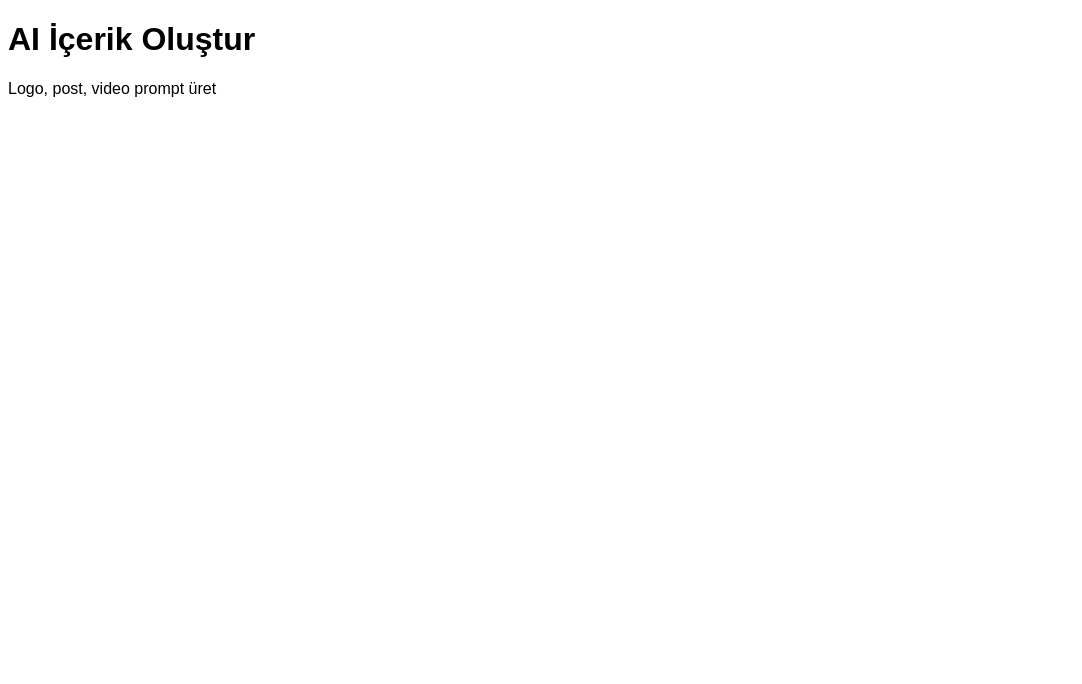
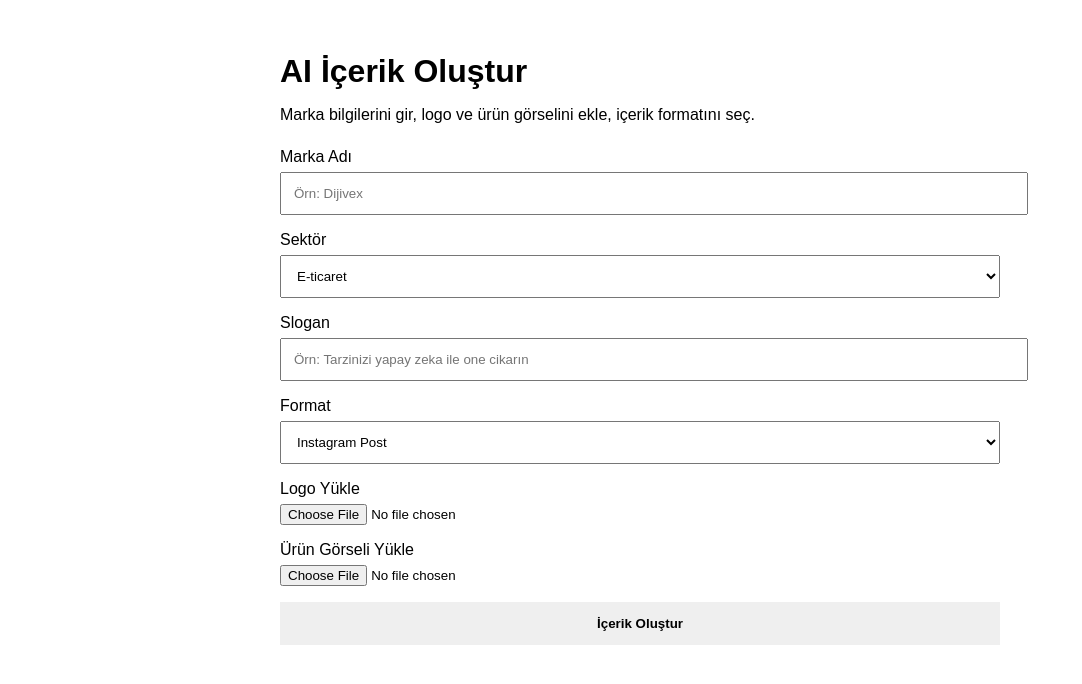
Before and after one commit to simsekyunusemre-ai/dijivex-ai-studio, a Next.js app: page /create in a window 1280 px wide. Shown: the top 684 px of the page, without its empty margins (0-1082 px from the left). Built offline with nearby package versions, Linux system fonts and the light colour scheme.

Commit message:
Update page.tsx

```diff
--- a/src/app/create/page.tsx
+++ b/src/app/create/page.tsx
@@ -1,8 +1,75 @@
-export default function Create() {
+export default function CreatePage() {
   return (
-    <div>
-      <h1>AI İçerik Oluştur</h1>
-      <p>Logo, post, video prompt üret</p>
-    </div>
-  )
+    <main style={{ maxWidth: 720, margin: "0 auto", padding: 24 }}>
+      <h1 style={{ fontSize: 32, fontWeight: 700, marginBottom: 8 }}>
+        AI İçerik Oluştur
+      </h1>
+      <p style={{ marginBottom: 24 }}>
+        Marka bilgilerini gir, logo ve ürün görselini ekle, içerik formatını seç.
+      </p>
+
+      <form style={{ display: "grid", gap: 16 }}>
+        <div>
+          <label style={{ display: "block", marginBottom: 6 }}>Marka Adı</label>
+          <input
+            type="text"
+            placeholder="Örn: Dijivex"
+            style={{ width: "100%", padding: 12 }}
+          />
+        </div>
+
+        <div>
+          <label style={{ display: "block", marginBottom: 6 }}>Sektör</label>
+          <select style={{ width: "100%", padding: 12 }}>
+            <option>E-ticaret</option>
+            <option>Takı</option>
+            <option>Mobilya</option>
+            <option>Bebek Ürünleri</option>
+            <option>Reklam Ajansı</option>
+          </select>
+        </div>
+
+        <div>
+          <label style={{ display: "block", marginBottom: 6 }}>Slogan</label>
+          <input
+            type="text"
+            placeholder="Örn: Tarzinizi yapay zeka ile one cikarın"
+            style={{ width: "100%", padding: 12 }}
+          />
+        </div>
+
+        <div>
+          <label style={{ display: "block", marginBottom: 6 }}>Format</label>
+          <select style={{ width: "100%", padding: 12 }}>
+            <option>Instagram Post</option>
+            <option>Instagram Story</option>
+            <option>Reklam Görseli</option>
+            <option>Video Prompt</option>
+          </select>
+        </div>
+
+        <div>
+          <label style={{ display: "block", marginBottom: 6 }}>Logo Yükle</label>
+          <input type="file" />
+        </div>
+
+        <div>
+          <label style={{ display: "block", marginBottom: 6 }}>Ürün Görseli Yükle</label>
+          <input type="file" />
+        </div>
+
+        <button
+          type="button"
+          style={{
+            padding: 14,
+            border: "none",
+            cursor: "pointer",
+            fontWeight: 700,
+          }}
+        >
+          İçerik Oluştur
+        </button>
+      </form>
+    </main>
+  );
 }
```
